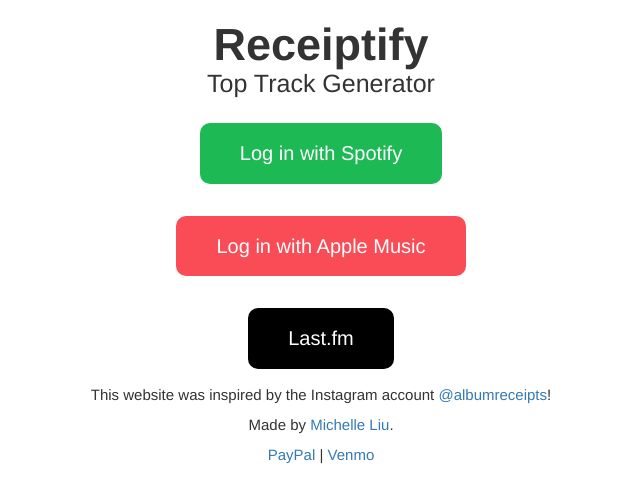
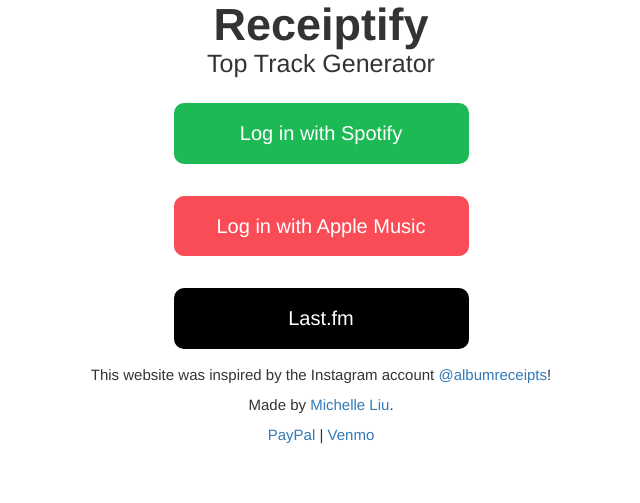
Before and after one commit to michellexliu/receiptify, a Node project: template views/home.handlebars in a window 1280 px wide. Shown: the top 503 px of the page, without its empty margins (319-959 px from the left). Run offline with Node 20 templates, Linux system fonts and the light colour scheme; the template is opened without the code that fills it, so the values that code supplies are empty; some libraries are stand-ins or nearby versions.

Commit message:
style updates

```diff
--- a/public/styles.css
+++ b/public/styles.css
@@ -1,5 +1,6 @@
 @import url("https://fonts.googleapis.com/css2?family=Poppins:wght@400;500;600&display=swap");
 @import url("https://fonts.googleapis.com/css2?family=Anonymous+Pro&display=swap");
+@import url('https://fonts.googleapis.com/css2?family=Inter&display=swap');
 
 @font-face {
   font-family: "receipt";
@@ -12,6 +13,7 @@
   font-size: 4.5rem;
   text-align: center;
   margin-bottom: 0px;
+  margin-top:0px;
 }
 h2 {
   font-size: 2.5rem;
@@ -51,7 +53,7 @@
   margin: 2vh auto;
   text-align: center;
   text-decoration: none;
-  padding: 2vh 5vh;
+  padding: 2vh 4vh;
   background-color: #1db954;
   font-size: 20px;
   border: none;
@@ -59,6 +61,9 @@
   border-radius: 10px;
   color: white;
   font-family: "Helvetica Neue", Helvetica, Geneva, Tahoma, sans-serif;
+  width: 100%;
+  display: block;
+  max-width: 295px;
 }
 
 .apple {
@@ -194,7 +199,7 @@
 
 /** -- Added for Anthems Partnership --**/
 .header-section {
-  margin-top: 10px;
+  margin-top: 20px;
   width: 964px;
 }
 
```
